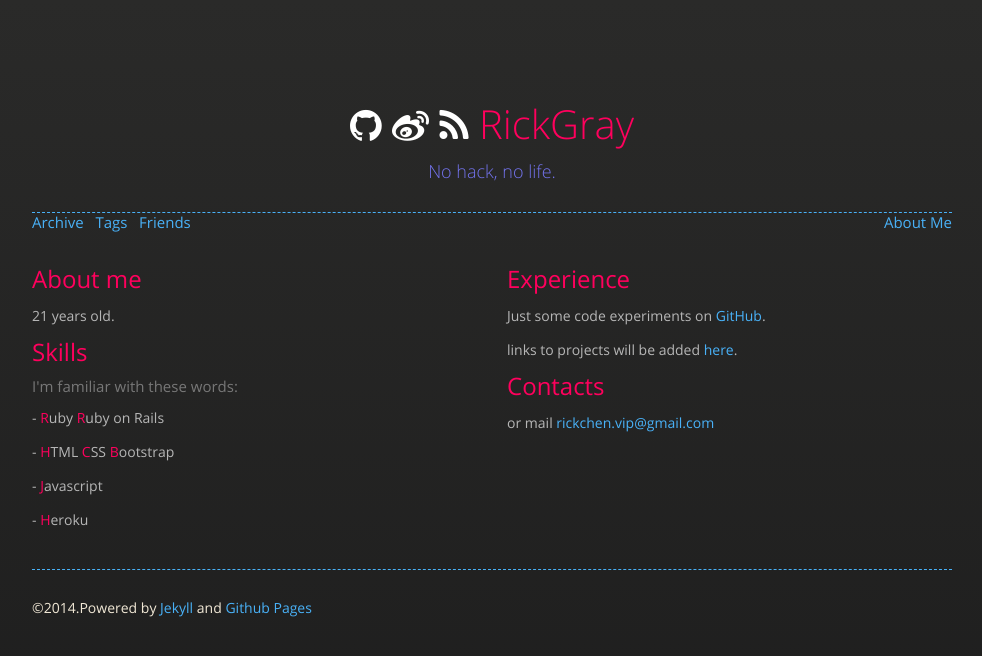
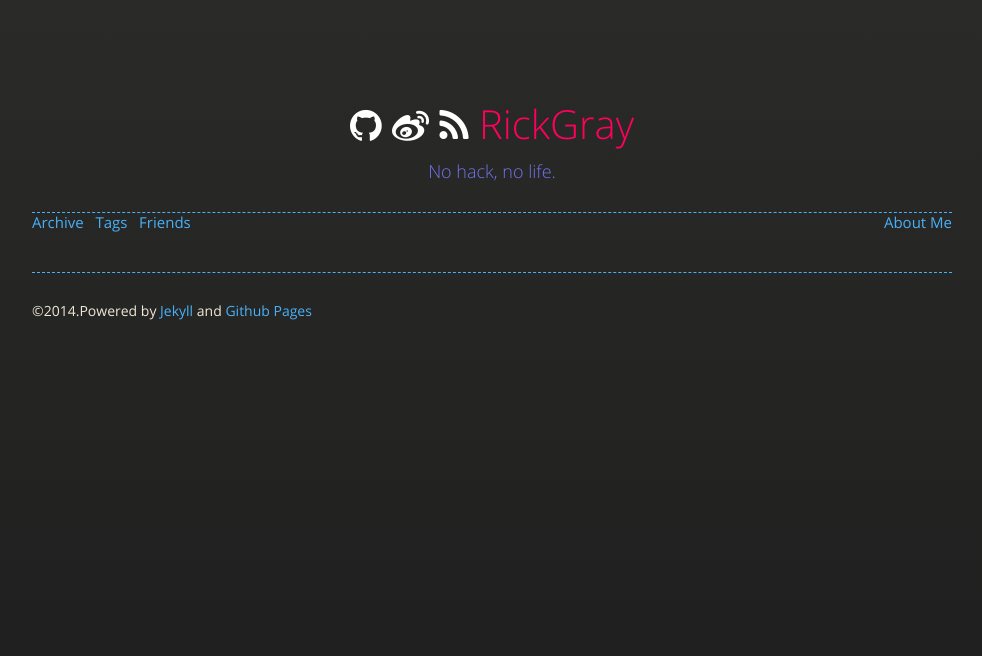
Before and after one commit to huntpig/rickgray.github.io, a Jekyll site: the page built from about.html, in a window 1280 px wide. Shown: the top 656 px of the page, without its empty margins (148-1130 px from the left). Built offline with Jekyll 4.4.1, drawn with Linux system fonts in a browser that asks for light colours; nearby versions of some CDN libraries.

Commit message:
alter about content.
alter about content.

```diff
--- a/about.html
+++ b/about.html
@@ -3,34 +3,3 @@
 title: about
 permalink: "about/index.html"
 ---
-
-<div class="resume row">
-    <div class="col-md-6 post-nav">
-        <div id="about_me">
-        <h2>About me</h2>
-        <p>21 years old.</p>
-    </div>
-
-    <div id="skills">
-        <h2>Skills</h2>
-        <h4 class="text-muted">I'm familiar with these words:</h4>
-            <p> - <span>R</span>uby <span>R</span>uby on Rails</p>
-            <p> - <span>H</span>TML <span>C</span>SS <span>B</span>ootstrap</p>
-            <p> - <span>J</span>avascript</p>
-            <p> - <span>H</span>eroku</p>
-    </div>
-</div>
-
-<div class="col-md-6 post-nav">
-        <div id="experience">
-              <h2>Experience</h2>
-              <p>Just some code experiments on <a href="https://github.com/railsr?tab=repositories">GitHub</a>.</p>
-              <p>links to projects will be added <a href="{{ "/projects" | prepend:site.baseurl }}">here</a>.</p>
-        </div>
-
-        <div id="contacts">
-              <h2>Contacts</h2>
-              <p>or mail <a href="mailto:railsr@yahoo.com">rickchen.vip@gmail.com</a></p>
-        </div>
-    </div>
-</div>
```
